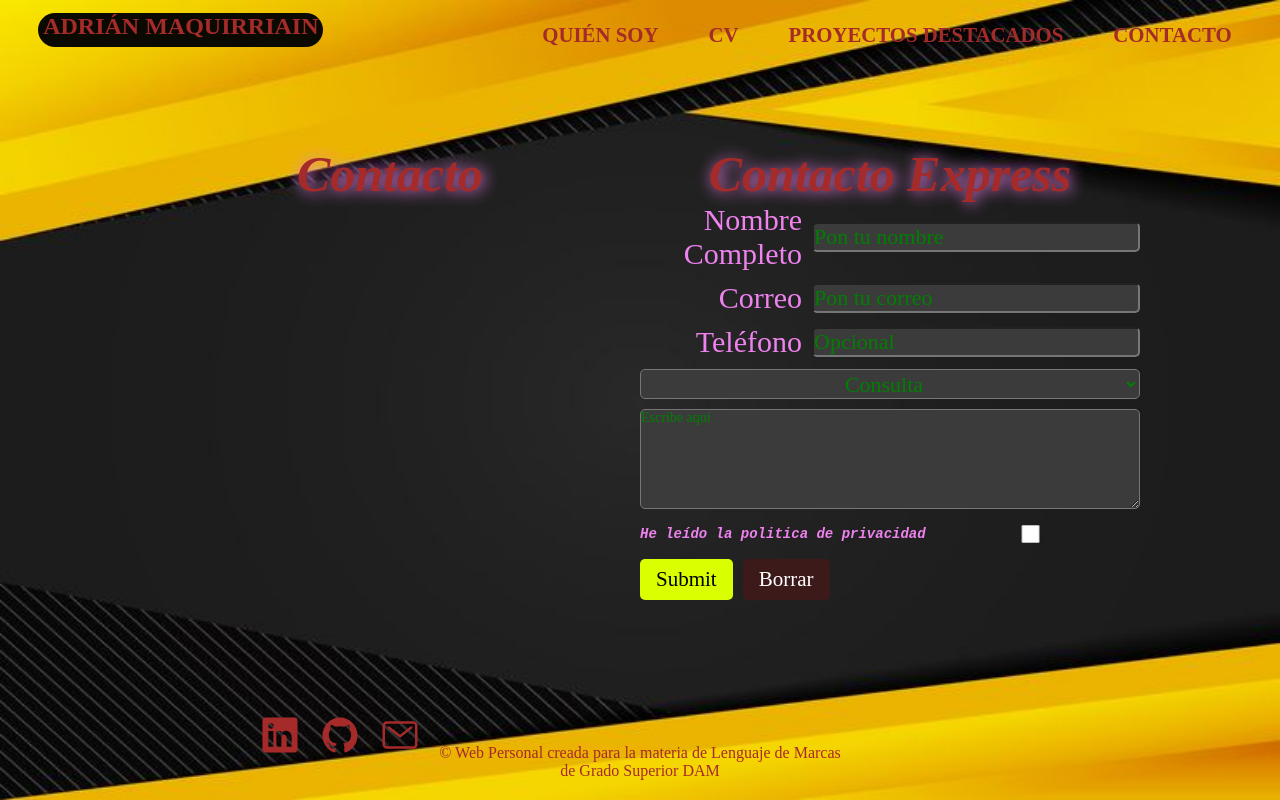
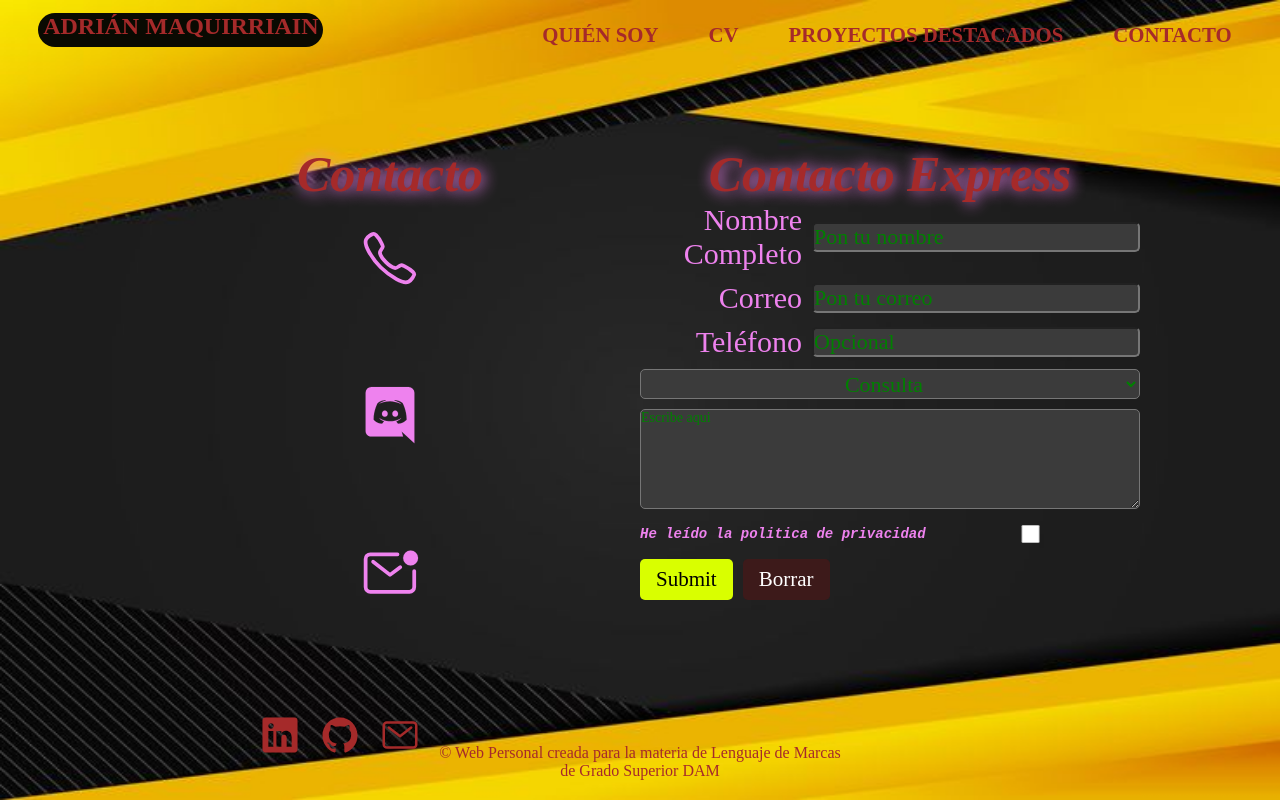
Before and after one commit to Maqui94/landing_page, a plain HTML site: page Contacto.html in a window 1280 px wide. Drawn offline with nearby package versions, Linux system fonts and the light colour scheme; a web font is replaced by a local one.

Commit message:
contacto terminado

```diff
--- a/Contacto.html
+++ b/Contacto.html
@@ -29,12 +29,16 @@
         </header>
         <div class="cajacontacto">
             <div class="ubicacion">
-                <h1>Contacto</h1>
+               <h1>Contacto</h1>
+                <div class="info"><a href="tel:000"><ion-icon name="call-outline"></a></ion-icon>
+                </div>
+                <div class="info"><a href="https://discord.gg/YjgrYQrB"><ion-icon name="logo-discord"></ion-icon></a></div>
+                <div class="info"><a href="mailto:maqui.dev@gmail.com"><ion-icon name="mail-unread-outline"></ion-icon></a></div>
             </div>
             <div class="formu">
             <h1>Contacto Express</h1>
             <div class="contenidoformulario">
-                <form action="formulario">
+                <form action="#">
                     <div class="input-box">
                         <label for="">Nombre Completo</label>
                         <input type="text" placeholder="Pon tu nombre" required>
--- a/style.css
+++ b/style.css
@@ -13,6 +13,7 @@ body{
     background-attachment: fixed;
 
 }
+/* Página Principal */
 section{
     position: relative;
     width: 100%;
@@ -181,6 +182,8 @@ header .navbar li:hover{
     transition: 1.2s;
 
 }
+
+/* Página Contacto */
 .cajacontacto{
     width: 1000px;
     height: 550px;
@@ -286,3 +289,22 @@ form{
 #borrar:hover {
     background-color: #c82333;
 }
+
+.ubicacion{
+    display: flex;
+    flex-direction: column;
+
+}
+.info{
+    text-align: center;
+}
+.info ion-icon{
+    font-size: 60px;
+    color: violet;
+    padding-top: 25px;
+}
+.info ion-icon:hover{
+    transform: scale(1.6);
+    transition: 1.4s;
+}
+/* Sobre mi */
```
